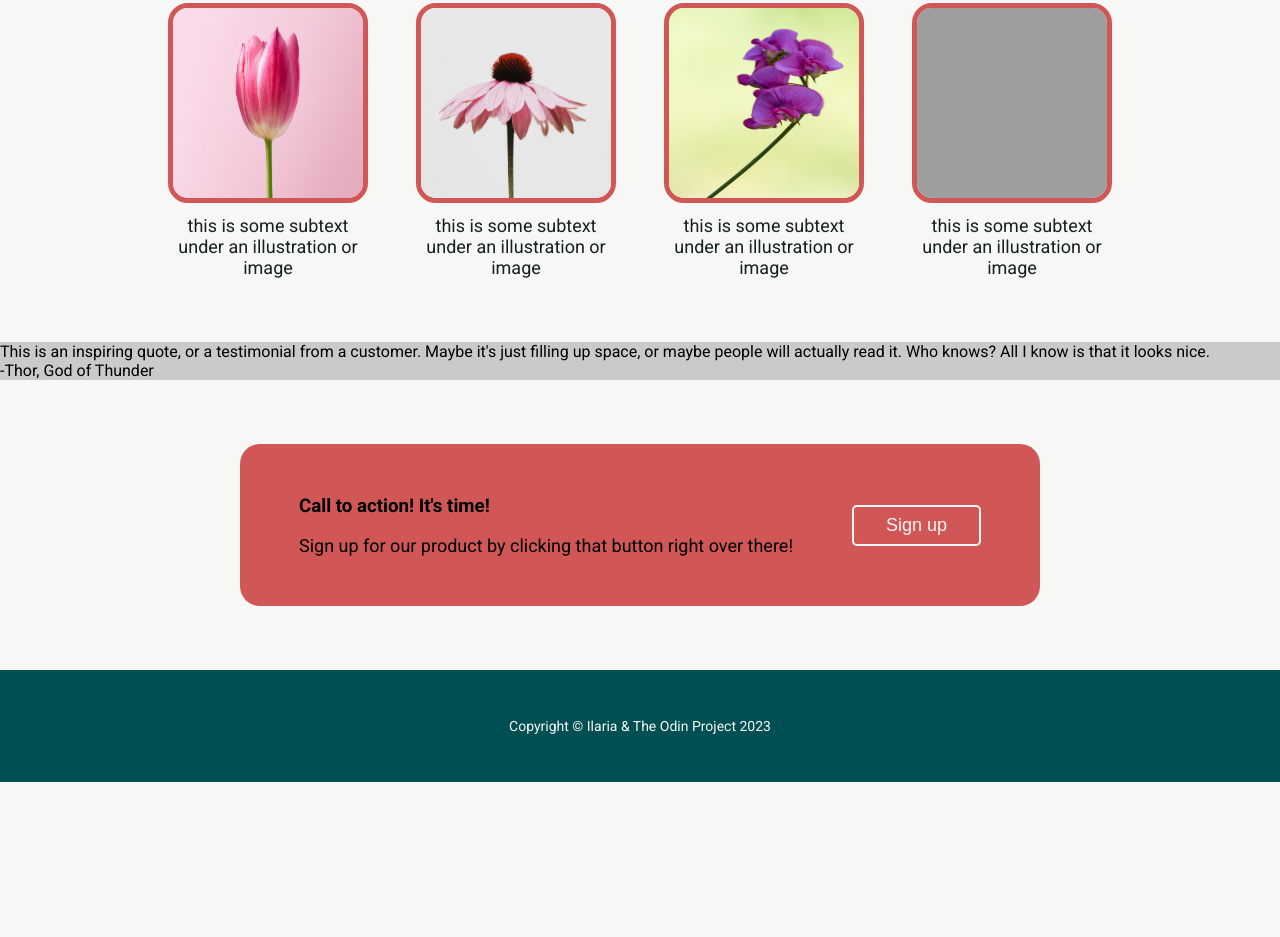
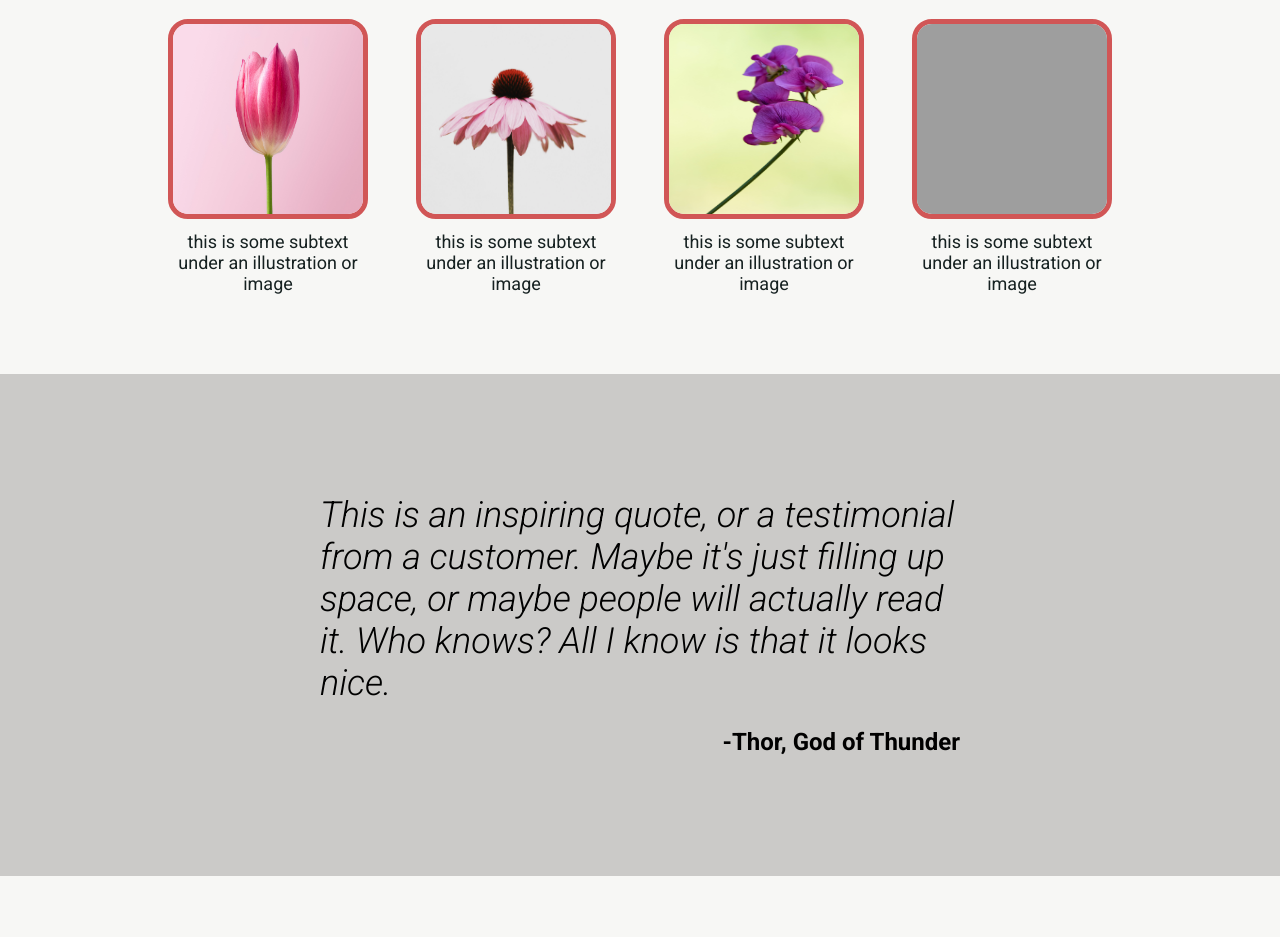
Before and after one commit to ilariaciavarella/odin-landing-pg, a plain HTML site: page index.html in a window 1280 px wide. Shown: the part 755-1692 px from the top of the page. Before the commit the page ends 1537 px from the top, so only its background shows below. Drawn offline with Linux system fonts and the light colour scheme; grey boxes are pictures that could not be loaded.

Commit message:
Style every section left and finish the project

```diff
--- a/styles.css
+++ b/styles.css
@@ -10,6 +10,7 @@ body {
 p {
     font-size: 18px;
     font-weight: 400;
+    margin: 0;
 }
 
 button {
@@ -24,10 +25,6 @@ button {
 
 header, .sect1, footer {
     background-color: #004F52;
-}
-
-.sect3 {
-    background-color: #CBCAC8;
 }
 
 /* HEADER */
@@ -94,7 +91,7 @@ h1 {
 /* SECTION 2 */
 
 .sect2 {
-    padding: 64px 0;
+    padding: 80px 0;
 }
 
 h2 {
@@ -131,13 +128,30 @@ h2 {
 }
 
 /* SECTION 3 */
+.sect3 {
+    background-color: #CBCAC8;
+    padding: 120px 320px;
+}
+
+.quote {
+    font-style: italic;
+    font-weight: 300;
+    font-size: 36px;
+    margin-bottom: 24px;
+}
+
+.author {
+    font-size: 24px;
+    font-weight: 700;
+    text-align: right;
+}
 
 /* SECTION 4 */
 .sect4 {
     background-color: #D15656;
     border-radius: 20px;
     margin: 64px 240px;
-    padding: 32px 0;
+    padding: 48px 0;
     display: flex;
     justify-content: space-evenly;
     align-items: center;
@@ -147,6 +161,19 @@ h2 {
     border: 2px solid #F7F7F5;
 }
 
+h3 {
+    font-size: 24px;
+    font-weight: 700;
+    color: #F7F7F5;
+    margin: 0;
+}
+
+.sect4 p {
+    font-weight: 300;
+    color: #F7F7F5;
+    margin: 8px 0 0 0;
+}
+
 /* FOOTER */
 footer {
     text-align: center;
```
